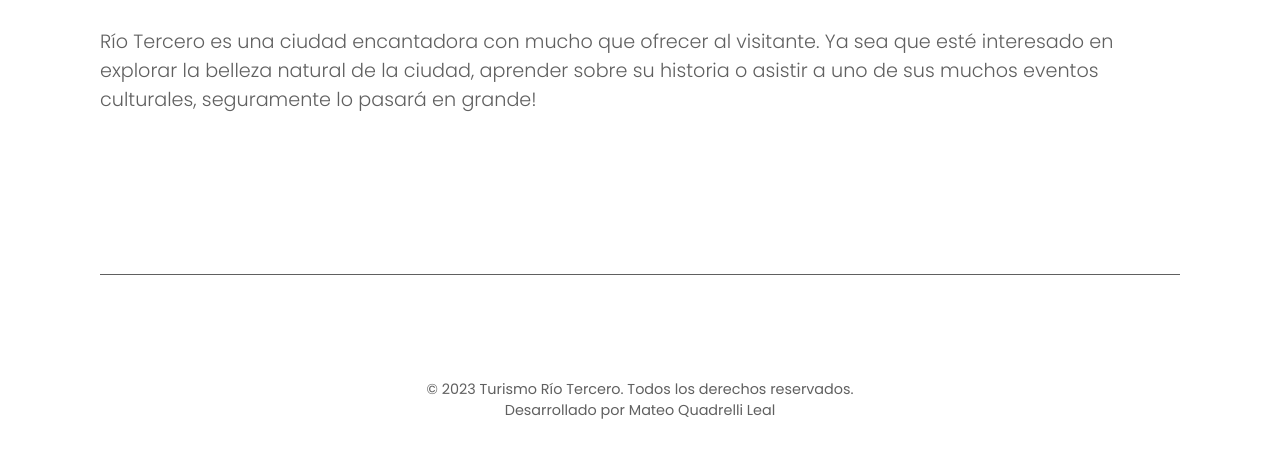
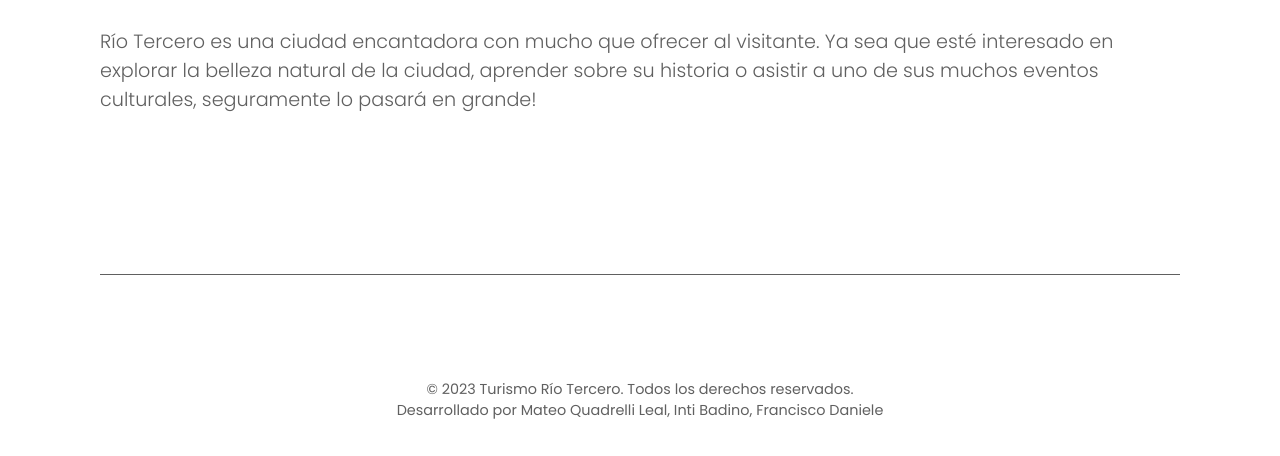
Before and after one commit to QuaDDom/r3-tourism, a plain HTML site: page index.html in a window 1280 px wide. Shown: the part 856-1312 px from the top of the page. Drawn offline with Linux system fonts and the light colour scheme.

```diff
--- a/index.html
+++ b/index.html
@@ -75,7 +75,7 @@
     <footer>
       <div class="footerContent">
         <p>&copy; 2023 Turismo Río Tercero. Todos los derechos reservados.</p>
-        <p>Desarrollado por Mateo Quadrelli Leal</p>
+        <p>Desarrollado por Mateo Quadrelli Leal, Inti Badino, Francisco Daniele</p>
       </div>
     </footer>
     <script src="index.js"></script>
```
